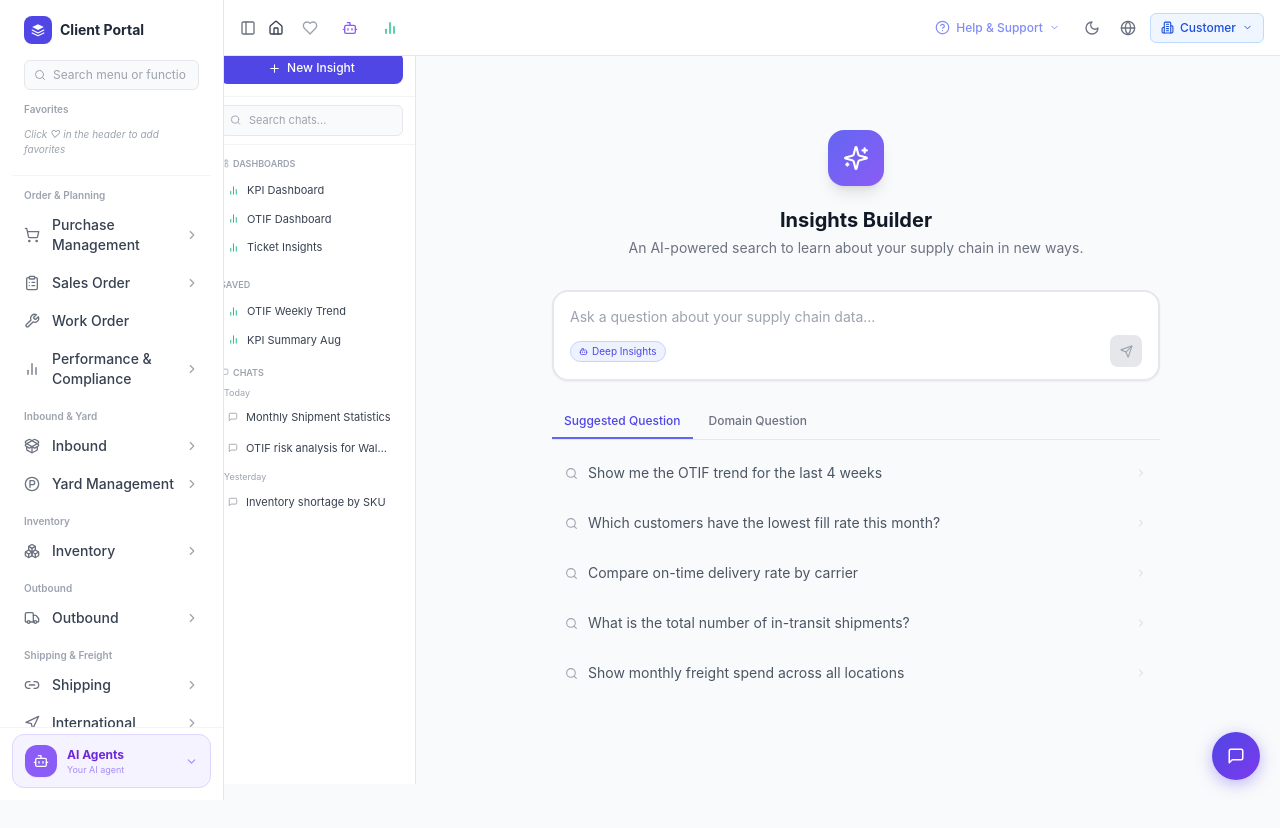
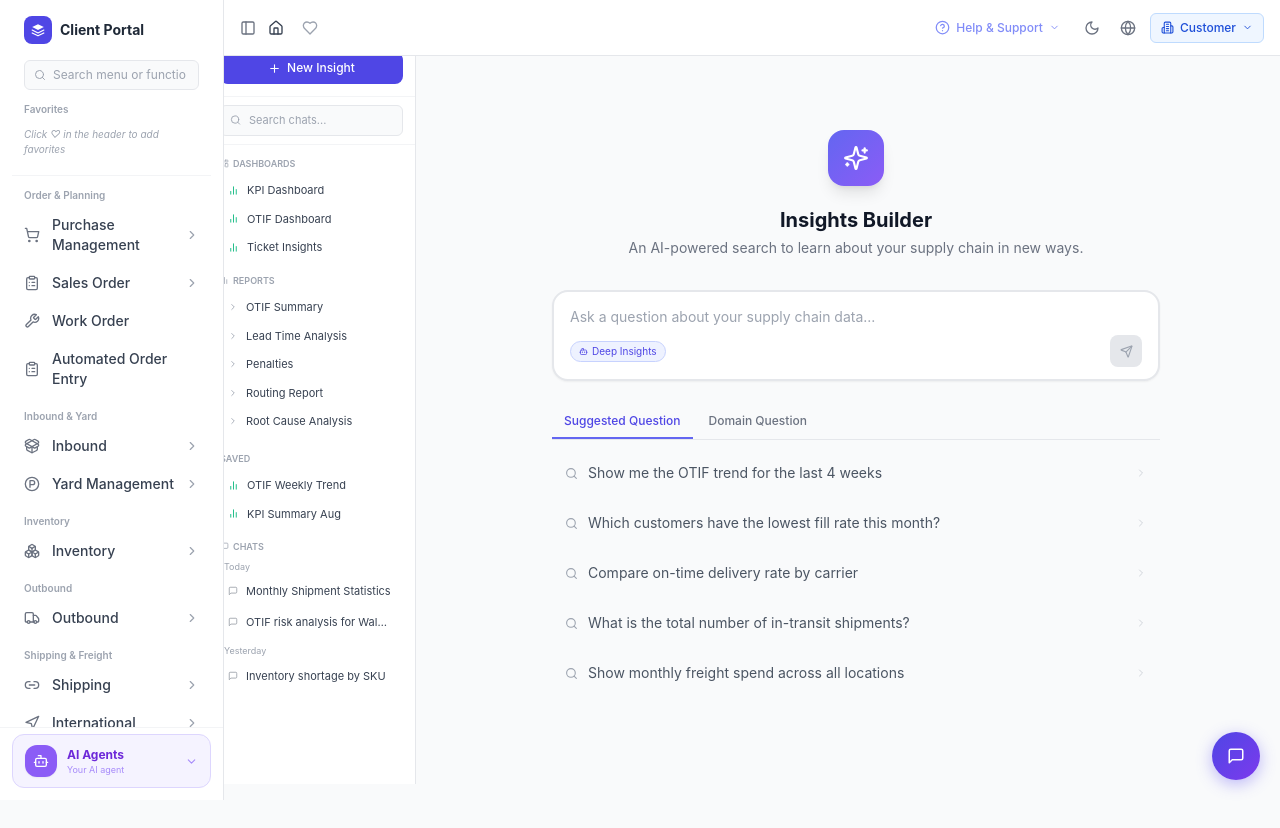
Before and after one commit to WYJade/CP-Announcement-management, a React (Vite) app: page /insights in a window 1280 px wide. Shown: the top 828 px of the page. Built offline with nearby package versions, Linux system fonts and the light colour scheme.

Commit message:
feat: Automated Order Entry to nav, remove AI Agents/Insights header icons, Reports section in Insights sidebar

```diff
--- a/src/components/Insights/InsightsPage.tsx
+++ b/src/components/Insights/InsightsPage.tsx
@@ -238,6 +238,25 @@ export default function InsightsPage() {
             ))}
           </div>
 
+          {/* Reports section — from Performance & Compliance */}
+          <div className="px-3 pt-2 pb-1">
+            <p className="text-[9px] font-semibold text-gray-400 uppercase mb-1.5 flex items-center gap-1"><BarChart2 size={9} /> Reports</p>
+            {[
+              { id: 'report-otif-summary', label: 'OTIF Summary' },
+              { id: 'report-lead-time', label: 'Lead Time Analysis' },
+              { id: 'report-penalties', label: 'Penalties' },
+              { id: 'report-routing', label: 'Routing Report' },
+              { id: 'report-root-cause', label: 'Root Cause Analysis' },
+            ].map(r => (
+              <button key={r.id}
+                onClick={() => { setActiveDashboard(r.id as any); setActiveSession(null) }}
+                className={`w-full flex items-center gap-2 px-2 py-1.5 rounded-md text-left group transition-colors ${activeDashboard === r.id ? 'bg-primary-50 text-primary-700 font-medium' : 'hover:bg-gray-50 text-gray-700'}`}>
+                <ChevronRight size={10} className="text-gray-400 shrink-0" />
+                <span className="text-[11px] truncate flex-1">{r.label}</span>
+              </button>
+            ))}
+          </div>
+
           {/* Saved Dashboards from chat */}
           {savedDashboards.length > 0 && (
             <div className="px-3 pt-1 pb-1">
@@ -286,25 +305,42 @@ export default function InsightsPage() {
 
       {/* ── Main Area ── */}
       <div className="flex-1 flex flex-col overflow-hidden bg-gray-50">
-        {/* Dashboard view when a dashboard nav item is selected */}
+        {/* Dashboard / Report view when a sidebar item is selected */}
         {activeDashboard && !activeSession ? (
           <div className="flex-1 overflow-y-auto p-4">
             <div className="flex items-center justify-between mb-4">
               <div className="flex items-center gap-2">
                 <BarChart2 size={16} className="text-primary-500" />
                 <h2 className="text-sm font-bold text-gray-900">
-                  {activeDashboard === 'kpi' ? 'KPI Dashboard' : activeDashboard === 'otif' ? 'OTIF Dashboard' : 'Ticket Insights'}
+                  {activeDashboard === 'kpi' ? 'KPI Dashboard' :
+                   activeDashboard === 'otif' ? 'OTIF Dashboard' :
+                   activeDashboard === 'ticket' ? 'Ticket Insights' :
+                   activeDashboard === 'report-otif-summary' ? 'OTIF Summary' :
+                   activeDashboard === 'report-lead-time' ? 'Lead Time Analysis' :
+                   activeDashboard === 'report-penalties' ? 'Penalties' :
+                   activeDashboard === 'report-routing' ? 'Routing Report' :
+                   activeDashboard === 'report-root-cause' ? 'Root Cause Analysis' : activeDashboard}
                 </h2>
               </div>
               <button onClick={() => setActiveDashboard(null)} className="text-xs text-gray-400 hover:text-gray-600">← Back to Insights</button>
             </div>
             {activeDashboard === 'kpi' && <KPIDashboard />}
             {activeDashboard === 'otif' && <OTIFDashboard />}
-            {activeDashboard === 'ticket' && (
+            {(activeDashboard === 'ticket' || activeDashboard.startsWith('report-')) && (
               <div className="bg-white border border-gray-200 rounded-xl p-12 text-center">
-                <Ticket size={40} className="text-gray-300 mx-auto mb-4" />
-                <p className="text-sm font-semibold text-gray-500">Ticket Insights</p>
-                <p className="text-xs text-gray-400 mt-1">Dashboard coming soon. Use the chat to explore ticket data.</p>
+                <BarChart2 size={40} className="text-gray-300 mx-auto mb-4" />
+                <p className="text-sm font-semibold text-gray-500">
+                  {activeDashboard === 'ticket' ? 'Ticket Insights' :
+                   activeDashboard === 'report-otif-summary' ? 'OTIF Summary Report' :
+                   activeDashboard === 'report-lead-time' ? 'Lead Time Analysis' :
+                   activeDashboard === 'report-penalties' ? 'Penalties Report' :
+                   activeDashboard === 'report-routing' ? 'Routing Report' : 'Root Cause Analysis'}
+                </p>
+                <p className="text-xs text-gray-400 mt-1">Report coming soon. Use the chat below to explore this data.</p>
+                <button onClick={() => { setActiveDashboard(null); const q = activeDashboard === 'report-otif-summary' ? 'Show OTIF summary' : activeDashboard === 'report-lead-time' ? 'Show lead time analysis' : activeDashboard === 'report-penalties' ? 'Show penalty data' : activeDashboard === 'report-routing' ? 'Show routing report' : 'Root cause analysis'; newSession(q) }}
+                  className="mt-4 px-4 py-2 text-xs text-primary-600 border border-primary-200 rounded-lg hover:bg-primary-50 transition-colors">
+                  Ask AI to generate this report
+                </button>
               </div>
             )}
           </div>
--- a/src/components/Layout/Header.tsx
+++ b/src/components/Layout/Header.tsx
@@ -77,27 +77,6 @@ function Header() {
           />
         </button>
 
-        {/* AI Agents entry */}
-        <a
-          href="https://ai-native.item.pub/"
-          target="_blank"
-          rel="noopener noreferrer"
-          className="p-1.5 rounded-md hover:bg-gray-100 transition-colors group"
-          title="AI Agents"
-          data-tour="header-ai-agents"
-        >
-          <Bot size={16} className="text-violet-500 group-hover:text-violet-700 transition-colors" />
-        </a>
-
-        {/* Insights entry */}
-        <button
-          onClick={() => navigate('/insights')}
-          className="p-1.5 rounded-md hover:bg-gray-100 transition-colors group"
-          title="Insights"
-          data-tour="header-insights"
-        >
-          <BarChart2 size={16} className="text-emerald-500 group-hover:text-emerald-700 transition-colors" />
-        </button>
       </div>
 
       {/* Right section */}
--- a/src/components/Layout/NavSidebar.tsx
+++ b/src/components/Layout/NavSidebar.tsx
@@ -89,6 +89,12 @@ const menuItems: MenuItem[] = [
     id: 'work-order',
     label: 'Work Order',
     icon: <Wrench size={16} />,
+    expandable: false,
+  },
+  {
+    id: 'automated-order-entry',
+    label: 'Automated Order Entry',
+    icon: <ClipboardList size={16} />,
     expandable: false,
   },
   {
@@ -619,41 +625,37 @@ function NavSidebar() {
         </nav>
         <p className="text-[10px] font-semibold text-gray-400 px-3 mb-1 mt-2">Inbound &amp; Yard</p>
         <nav className="space-y-0.5 mb-3">
-          {renderMenuSection(menuItems.slice(5,7))}
+          {renderMenuSection(menuItems.slice(6,8))}
         </nav>
         <p className="text-[10px] font-semibold text-gray-400 px-3 mb-1 mt-2">Inventory</p>
         <nav className="space-y-0.5 mb-3">
-          {renderMenuSection(menuItems.slice(7,8))}
+          {renderMenuSection(menuItems.slice(8,9))}
         </nav>
         <p className="text-[10px] font-semibold text-gray-400 px-3 mb-1 mt-2">Outbound</p>
         <nav className="space-y-0.5 mb-3">
-          {renderMenuSection(menuItems.slice(8,9))}
+          {renderMenuSection(menuItems.slice(9,10))}
         </nav>
         <p className="text-[10px] font-semibold text-gray-400 px-3 mb-1 mt-2">Shipping &amp; Freight</p>
         <nav className="space-y-0.5 mb-3">
-          {renderMenuSection(menuItems.slice(9,12))}
+          {renderMenuSection(menuItems.slice(10,13))}
         </nav>
         <p className="text-[10px] font-semibold text-gray-400 px-3 mb-1 mt-2">Returns</p>
         <nav className="space-y-0.5 mb-3">
-          {renderMenuSection(menuItems.slice(12,13))}
+          {renderMenuSection(menuItems.slice(13,14))}
         </nav>
         <p className="text-[10px] font-semibold text-gray-400 px-3 mb-1 mt-2">Finance</p>
         <nav className="space-y-0.5 mb-3">
-          {renderMenuSection(menuItems.slice(13,14))}
+          {renderMenuSection(menuItems.slice(14,15))}
         </nav>
         <p className="text-[10px] font-semibold text-gray-400 px-3 mb-1 mt-2">Integration</p>
         <nav className="space-y-0.5 mb-3">
-          {renderMenuSection(menuItems.slice(14))}
+          {renderMenuSection(menuItems.slice(15))}
         </nav>
         </div>
 
-        {/* System Section */}
+        {/* System Section — Performance & Compliance moved to Insights */}
         <div className="border-t border-gray-100 pt-3 mb-4">
-          <p className="text-[10px] font-semibold text-gray-400 px-3 mb-1">Performance &amp; Compliance</p>
-          <nav className="space-y-0.5 mb-3">
-            {renderMenuSection([menuItems[4]])}
-          </nav>
-          <p className="text-[10px] font-semibold text-gray-400 px-3 mb-1 mt-2">System</p>
+          <p className="text-[10px] font-semibold text-gray-400 px-3 mb-1">System</p>
           <nav className="space-y-0.5">
             {renderMenuSection(systemItems)}
           </nav>
```
